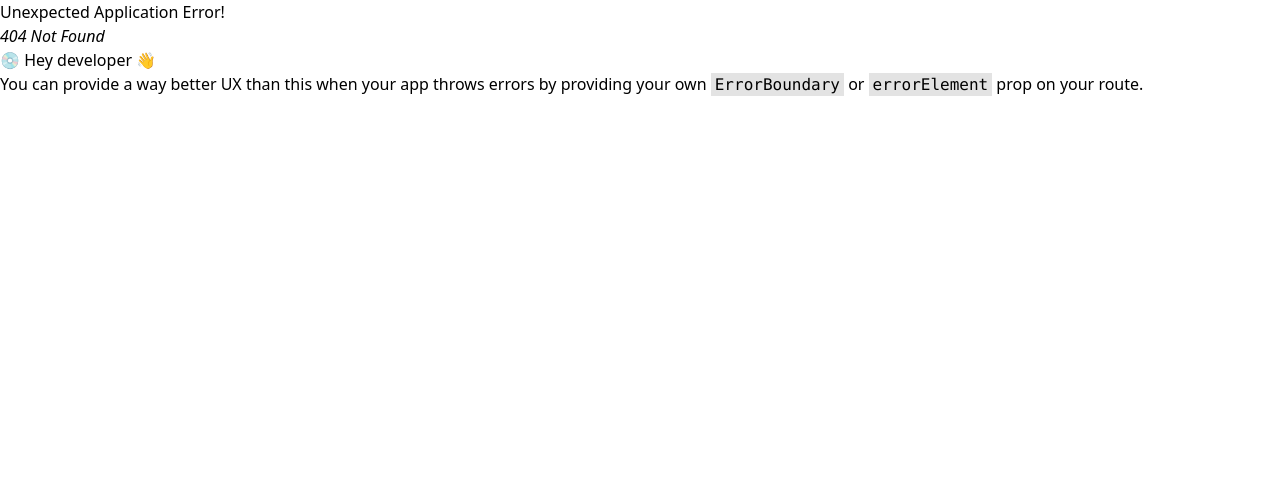
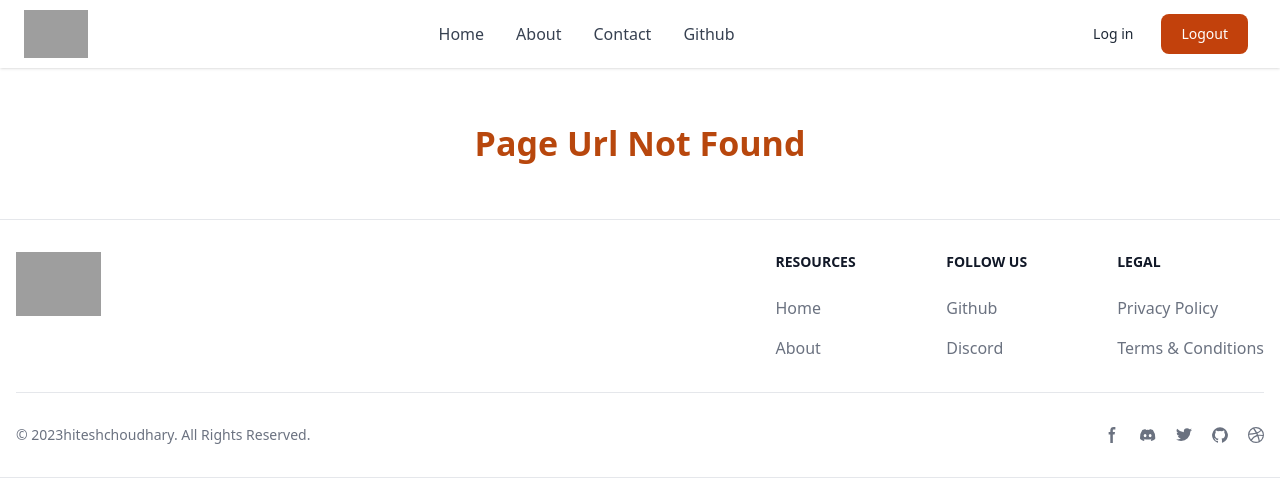
Before and after one commit to KhanzaidGithub/React-Router-Project.github.io, a React (Vite) app: page /user/1 in a window 1280 px wide. Before the commit this address had no page. Shown: the top 482 px of the page. Built offline with nearby package versions, Linux system fonts and the light colour scheme; grey boxes are pictures that could not be loaded.

Commit message:
adding Protected routes

```diff
--- a/src/Components/Header/Header.jsx
+++ b/src/Components/Header/Header.jsx
@@ -1,12 +1,19 @@
 import React from 'react'
-import { Link, NavLink } from 'react-router-dom'
+import { Link, NavLink, useNavigate } from 'react-router-dom'
 
 export default function Header() {
+
+    let navigatetologin = () => {
+        let naviagte = useNavigate()
+        naviagte('/')
+    }
+
+
     return (
         <header className="shadow sticky z-50 top-0">
             <nav className="bg-white border-gray-200 px-4 lg:px-6 py-2.5">
                 <div className="flex flex-wrap justify-between items-center mx-auto max-w-screen-xl">
-                    <Link to="/" className="flex items-center">
+                    <Link to="/home" className="flex items-center">
                         <img
                             src="https://alexharkness.com/wp-content/uploads/2020/06/logo-2.png"
                             className="mr-3 h-12"
@@ -15,7 +22,7 @@ export default function Header() {
                     </Link>
                     <div className="flex items-center lg:order-2">
                         <Link
-                            to="/login"
+                            to="/"
                             className="text-gray-800 hover:bg-gray-50 focus:ring-4 focus:ring-gray-300 font-medium rounded-lg text-sm px-4 lg:px-5 py-2 lg:py-2.5 mr-2 focus:outline-none"
                         >
                             Log in
@@ -23,8 +30,9 @@ export default function Header() {
                         <Link
                             to="#"
                             className="text-white bg-orange-700 hover:bg-orange-800 focus:ring-4 focus:ring-orange-300 font-medium rounded-lg text-sm px-4 lg:px-5 py-2 lg:py-2.5 mr-2 focus:outline-none"
+                            onClick={navigatetologin}
                         >
-                            Get started
+                            Logout
                         </Link>
                     </div>
                     <div
@@ -34,7 +42,7 @@ export default function Header() {
                         <ul className="flex flex-col mt-4 font-medium lg:flex-row lg:space-x-8 lg:mt-0">
                             <li>
                                 <NavLink
-                                    to="/"
+                                    to="/home/stats"
                                     className={({ isActive }) =>
                                         `block py-2 pr-4 pl-3 duration-200 ${isActive ? "text-orange-700" : "text-gray-700"} border-b border-gray-100 hover:bg-gray-50 lg:hover:bg-transparent lg:border-0 hover:text-orange-700 lg:p-0`
                                     }
@@ -44,7 +52,7 @@ export default function Header() {
                             </li>
                             <li>
                                 <NavLink
-                                    to="/about"
+                                    to="/home/about"
                                     className={({ isActive }) =>
                                         `block py-2 pr-4 pl-3 duration-200 ${isActive ? "text-orange-700" : "text-gray-700"} border-b border-gray-100 hover:bg-gray-50 lg:hover:bg-transparent lg:border-0 hover:text-orange-700 lg:p-0`
                                     }
@@ -54,7 +62,7 @@ export default function Header() {
                             </li>
                             <li>
                                 <NavLink
-                                    to="/contact"
+                                    to="/home/contact"
                                     className={({ isActive }) =>
                                         `block py-2 pr-4 pl-3 duration-200 ${isActive ? "text-orange-700" : "text-gray-700"} border-b border-gray-100 hover:bg-gray-50 lg:hover:bg-transparent lg:border-0 hover:text-orange-700 lg:p-0`
                                     }
@@ -64,7 +72,7 @@ export default function Header() {
                             </li>
                             <li>
                                 <NavLink
-                                    to="/github"
+                                    to="/home/github"
                                     className={({ isActive }) =>
                                         `block py-2 pr-4 pl-3 duration-200 ${isActive ? "text-orange-700" : "text-gray-700"} border-b border-gray-100 hover:bg-gray-50 lg:hover:bg-transparent lg:border-0 hover:text-orange-700 lg:p-0`
                                     }
--- a/src/Components/Login/Login.jsx
+++ b/src/Components/Login/Login.jsx
@@ -20,11 +20,7 @@ const App = () => {
     const login = (username, password) => {
         if (username === 'admin' && password === 'admin123') {
             alert('Successfully Logged In');
-
-            // Clear form fields after successful login
             form.resetFields();
-
-            // Navigate to another page
             navigate('/'); // Change this to the route you want
         } else {
             alert('Username or password is incorrect');
--- /dev/null
+++ b/src/Components/PageNotFound/PageNotFound.jsx
@@ -0,0 +1,11 @@
+import React from 'react'
+import './page.css'
+const PageNotFound = () => {
+  return (
+    <div>
+      <h1>Page Url Not Found</h1>
+    </div>
+  )
+}
+
+export default PageNotFound
--- /dev/null
+++ b/src/Components/PageNotFound/page.css
@@ -0,0 +1,7 @@
+h1 {
+    font-size: 34px;
+    font-weight: 700;
+    color:  #b8470d;
+    text-align: center;
+    margin: 50px 0px;
+}
--- /dev/null
+++ b/src/Components/ProtectedRoutes/index.jsx
@@ -0,0 +1,11 @@
+import React from 'react'
+
+const index = () => {
+  return (
+    <div>
+
+    </div>
+  )
+}
+
+export default index
--- /dev/null
+++ b/src/Components/Protection/Protected.jsx
@@ -0,0 +1,26 @@
+import React from 'react'
+import {useLocation, Navigate} from 'react-router-dom'
+
+
+const Protected = ({Children}) => {
+
+    const checkauth =()=>{
+        const isAuth = localStorage.getItem('isAuth');
+        return isAuth
+    }
+
+    const location = useLocation();
+    const isAuthres = checkauth();
+    return(
+        isAuthres ? (
+            Children
+        ):(
+            <Navigate to='/' replace state={{path:location.pathname}}/>
+        )
+    )
+
+
+
+}
+
+export default Protected
--- a/src/Components/User/User.jsx
+++ b/src/Components/User/User.jsx
@@ -3,10 +3,13 @@ import { useParams } from 'react-router-dom'
 
 
 const User = () => {
-    let userid = useParams();
+
+    let { userid } = useParams();
+
     return (
         <div>
             <h1>User:{userid}</h1>
+            <h1>This is user id page</h1>
         </div>
     )
 }
--- a/src/main.jsx
+++ b/src/main.jsx
@@ -9,6 +9,10 @@ import Contact from './Components/Contact/Contact'
 import User from './Components/User/User'
 import Github from './Components/Github/Github'
 import Login from './Components/Login/Login'
+import PageNotFound from './Components/PageNotFound/PageNotFound'
+import Protected from './Components/Protection/Protected'
+
+
 
 // let router = createBrowserRouter([
 //   {
@@ -22,15 +26,32 @@ import Login from './Components/Login/Login'
 //   },
 // ]);
 
+
+// let router = createBrowserRouter(
+//   createRoutesFromElements(
+//     <Route path='/' element={<Layout />}>
+//       <Route path='/' element={<Home />} />
+//       <Route path='about' element={<About />} />
+//       <Route path='contact' element={<Contact />} />
+//       <Route path='user/:userid' element={<User />} />
+//       <Route path='github' element={<Github />} />
+//       <Route path='login' element={<Login/>}/>
+//       <Route path='*' element={<PageNotFound/>}/>
+//     </Route>
+//   )
+// )
+
 let router = createBrowserRouter(
   createRoutesFromElements(
-    <Route path='/' element={<Layout />}>
-      <Route path='' element={<Home />} />
+    <Route path='' element={<Layout />}>
+      <Route path='/home/stats' element={<Home />}>
       <Route path='about' element={<About />} />
       <Route path='contact' element={<Contact />} />
-      <Route path='user' element={<User />} />
+      <Route path='user/:userid' element={<User />} />
       <Route path='github' element={<Github />} />
-      <Route path='login' element={<Login/>}/>
+      </Route>
+      <Route path='/' element={<Login/>}/>
+      <Route path='*' element={<PageNotFound/>}/>
     </Route>
   )
 )
```
